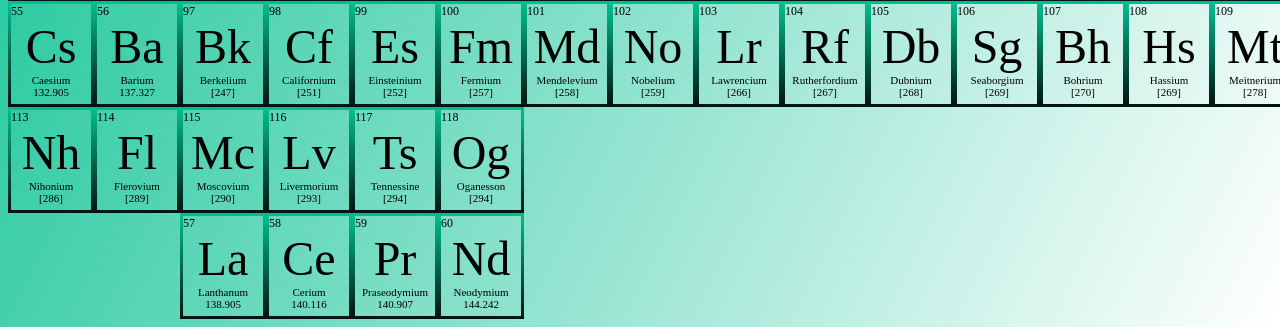
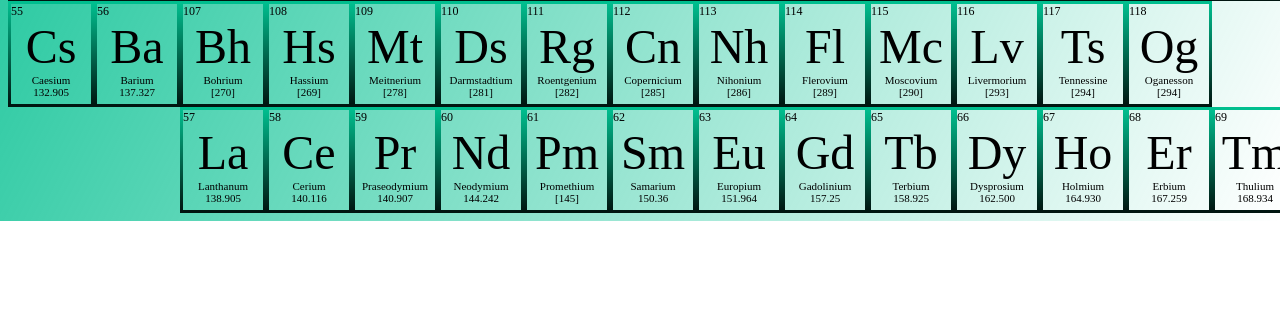
Before and after one commit to dumbeldore2/project_pp__DESKTOP_APP, a plain HTML site: page page1.html in a window 1280 px wide. Shown: the part 609-936 px from the top of the page. After the commit the page ends 830 px from the top, so only its background shows below. Drawn offline with Linux system fonts and the light colour scheme.

Commit message:
De 6de 10 elementen staan juist

```diff
--- a/page1.css
+++ b/page1.css
@@ -288,3 +288,45 @@ html {
     grid-column: 6;
     grid-row: 9;
 }
+
+/*dit zijn de 7de tien elementen */
+.grid_item61{
+    grid-column: 7;
+    grid-row: 9;
+}
+.grid_item62{
+    grid-column: 8;
+    grid-row: 9;
+}
+.grid_item63{
+    grid-column: 9;
+    grid-row: 9;
+}
+.grid_item64{
+    grid-column: 10;
+    grid-row: 9;
+}
+.grid_item65{
+    grid-column: 11;
+    grid-row: 9;
+}
+.grid_item66{
+    grid-column: 12;
+    grid-row: 9;
+}
+.grid_item67{
+    grid-column: 13;
+    grid-row: 9;
+}
+.grid_item68{
+    grid-column: 14;
+    grid-row: 9;
+}
+.grid_item69{
+    grid-column: 15;
+    grid-row: 9;
+}
+.grid_item70{
+    grid-column: 16;
+    grid-row: 9;
+}
--- a/page1.html
+++ b/page1.html
@@ -387,61 +387,61 @@
 
 
         <!--dit zijn de 6de 10-->
-        <article class="element_box">
+        <article class="element_box grid_item61">
             <p class="element_number">61</p>
             <p class="element_letter">Pm</p>
             <p class="element_name">Promethium</p>
             <p class="element_weight">[145]</p>
         </article>
-        <article class="element_box">
+        <article class="element_box grid_item62">
             <p class="element_number">62</p>
             <p class="element_letter">Sm</p>
             <p class="element_name">Samarium</p>
             <p class="element_weight">150.36</p>
         </article>
-        <article class="element_box">
+        <article class="element_box grid_item63">
             <p class="element_number">63</p>
             <p class="element_letter">Eu</p>
             <p class="element_name">Europium</p>
             <p class="element_weight">151.964</p>
         </article>
-        <article class="element_box">
+        <article class="element_box grid_item64">
             <p class="element_number">64</p>
             <p class="element_letter">Gd</p>
             <p class="element_name">Gadolinium</p>
             <p class="element_weight">157.25</p>
         </article>
-        <article class="element_box">
+        <article class="element_box grid_item65">
             <p class="element_number">65</p>
             <p class="element_letter">Tb</p>
             <p class="element_name">Terbium</p>
             <p class="element_weight">158.925</p>
         </article>
-        <article class="element_box">
+        <article class="element_box grid_item66">
             <p class="element_number">66</p>
             <p class="element_letter">Dy</p>
             <p class="element_name">Dysprosium</p>
             <p class="element_weight">162.500</p>
         </article>
-        <article class="element_box">
+        <article class="element_box grid_item67">
             <p class="element_number">67</p>
             <p class="element_letter">Ho</p>
             <p class="element_name">Holmium</p>
             <p class="element_weight">164.930</p>
         </article>
-        <article class="element_box">
+        <article class="element_box grid_item68">
             <p class="element_number">68</p>
             <p class="element_letter">Er</p>
             <p class="element_name">Erbium</p>
             <p class="element_weight">167.259</p>
         </article>
-        <article class="element_box">
+        <article class="element_box grid_item69">
             <p class="element_number">69</p>
             <p class="element_letter">Tm</p>
             <p class="element_name">Thulium</p>
             <p class="element_weight">168.934</p>
         </article>
-        <article class="element_box">
+        <article class="element_box grid_item70">
             <p class="element_number">70</p>
             <p class="element_letter">Yb</p>
             <p class="element_name">Ytterbium</p>
```
